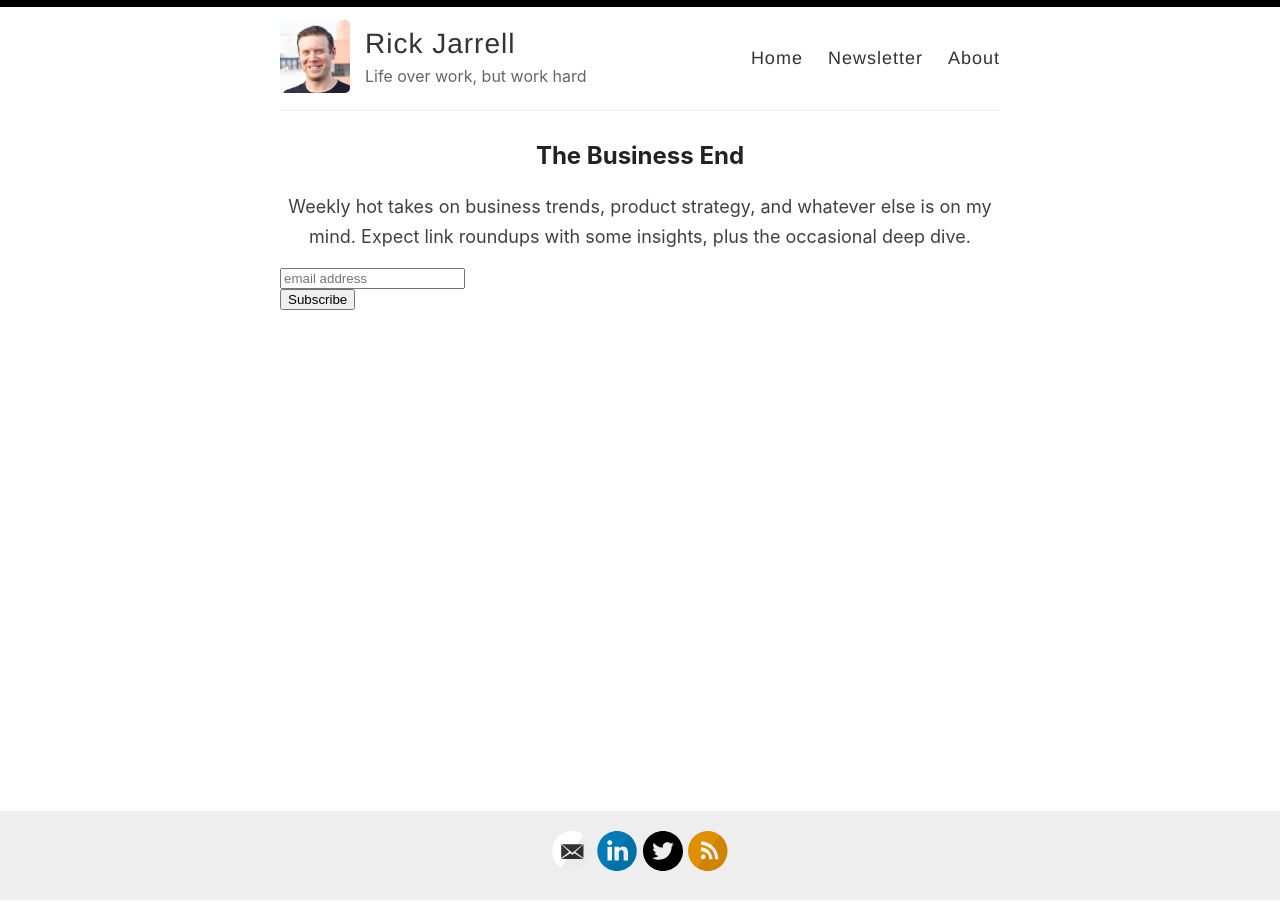
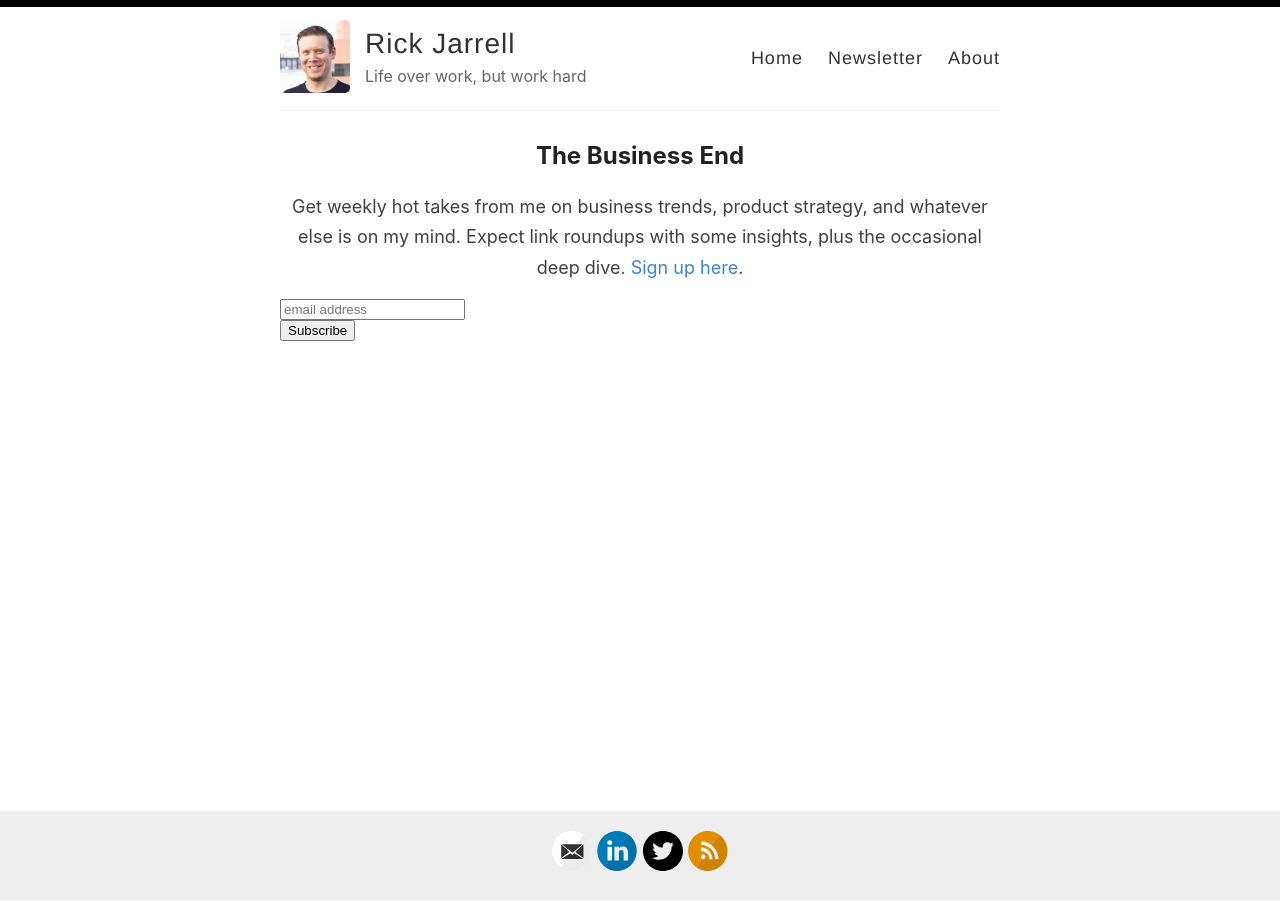
Before and after one commit to rickjarrell/backupblog, a Jekyll site: the page built from index.html, in a window 1280 px wide. Built offline with Jekyll 4.4.1, drawn with Linux system fonts in a browser that asks for light colours; the list of posts is cut into pages by our own code; comment, search, counter and statistics services are not loaded.

Commit message:
substack

```diff
--- a/_layouts/page.html
+++ b/_layouts/page.html
@@ -11,7 +11,7 @@ layout: default
   </div>
 </article>
 <h1>The Business End</h1>
-<p align = center>Weekly hot takes on business trends, product strategy, and whatever else is on my mind. Expect link roundups with some insights, plus the occasional deep dive.</p>
+<p align = center>Get weekly hot takes from me on business trends, product strategy, and whatever else is on my mind. Expect link roundups with some insights, plus the occasional deep dive. <a href="https://rickjarrell.substack.com/subscribe">Sign up here</a>.</p>
 <!-- Begin Mailchimp Signup Form -->
 <link href="//cdn-images.mailchimp.com/embedcode/horizontal-slim-10_7.css" rel="stylesheet" type="text/css">
 <style type="text/css">
--- a/_layouts/post.html
+++ b/_layouts/post.html
@@ -38,7 +38,7 @@ layout: default
   {% include disqus.html %}
 </article>
 <h2>The Business End</h2>
-<p align = center>Weekly hot takes on business trends, product strategy, and whatever else is on my mind. Expect link roundups with some insights, plus the occasional deep dive.</p>
+<p align = center>Get weekly hot takes from me on business trends, product strategy, and whatever else is on my mind. Expect link roundups with some insights, plus the occasional deep dive. <a href="https://rickjarrell.substack.com/subscribe">Sign up here</a>.</p>
 <!-- Begin Mailchimp Signup Form -->
 <link href="//cdn-images.mailchimp.com/embedcode/horizontal-slim-10_7.css" rel="stylesheet" type="text/css">
 <style type="text/css">
--- a/index.html
+++ b/index.html
@@ -2,7 +2,7 @@
 layout: default
 ---
 <h2>The Business End</h2>
-<p align = center>Weekly hot takes on business trends, product strategy, and whatever else is on my mind. Expect link roundups with some insights, plus the occasional deep dive.</p>
+<p align = center>Get weekly hot takes from me on business trends, product strategy, and whatever else is on my mind. Expect link roundups with some insights, plus the occasional deep dive. <a href="https://rickjarrell.substack.com/subscribe">Sign up here</a>.</p>
 <!-- Begin Mailchimp Signup Form -->
 <link href="//cdn-images.mailchimp.com/embedcode/horizontal-slim-10_7.css" rel="stylesheet" type="text/css">
 <style type="text/css">
```
